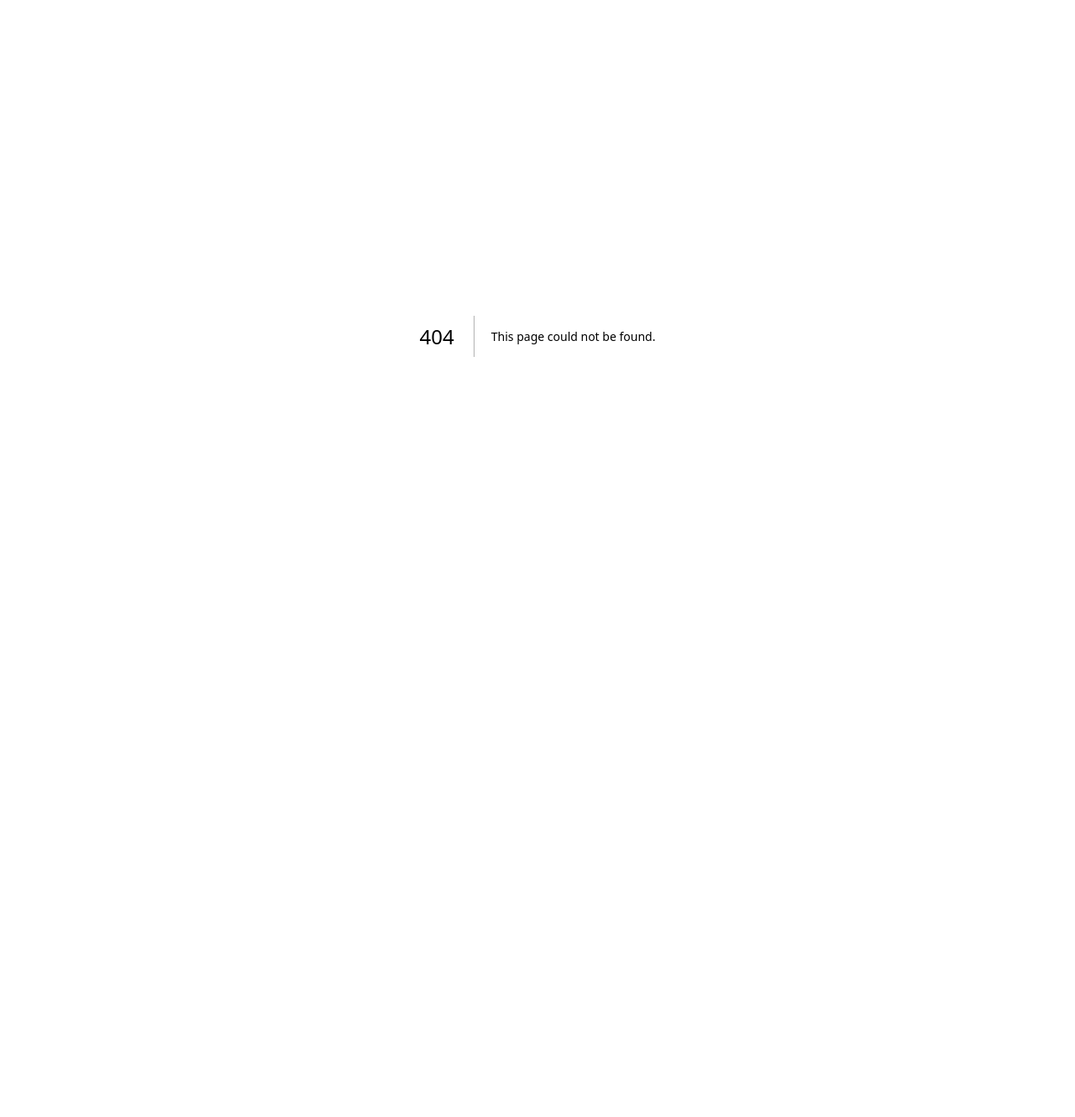
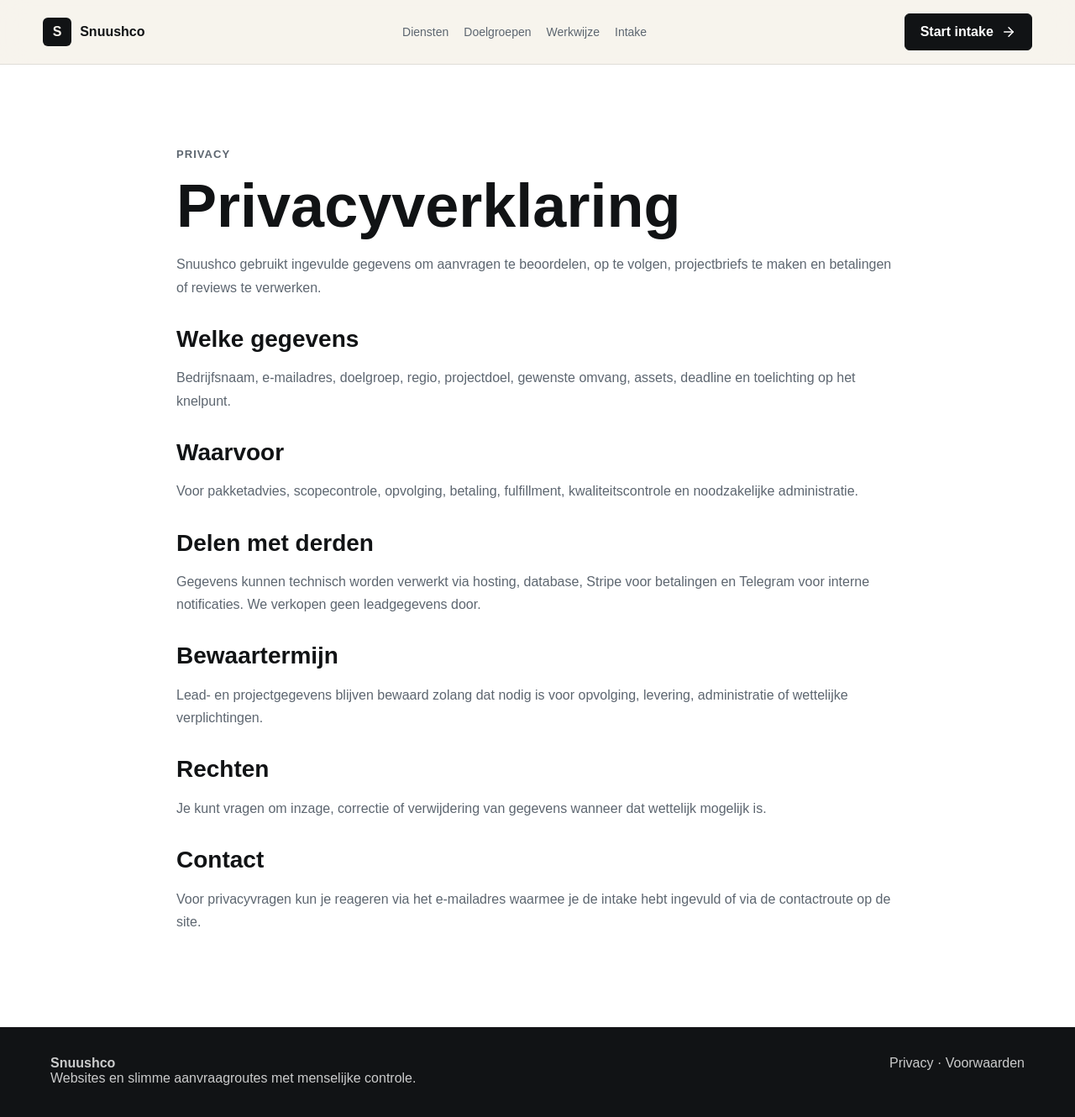
Before and after one commit to Snuushco/snuushco.github.io, a Next.js app: page /privacy in a window 1280 px wide. Before the commit this address had no page. Shown: the top 1330 px of the page at 84% size. Before the commit the page ends 800 px from the top, so only its background shows below. Built offline with nearby package versions, Linux system fonts and the light colour scheme.

Commit message:
Add Snuushco legal pages and final copy QA

```diff
--- a/app/globals.css
+++ b/app/globals.css
@@ -191,6 +191,10 @@ textarea { min-height: 110px; resize: vertical; }
 .form-error { margin-top: 12px; color: var(--rust); font-weight: 700; }
 .footer { padding: 34px clamp(18px, 4vw, 56px); background: var(--ink); color: rgba(255, 255, 255, 0.78); }
 .footer .inner { display: flex; justify-content: space-between; gap: 24px; }
+.legal { max-width: 860px; }
+.legal h1 { color: var(--ink); font-size: clamp(42px, 6vw, 72px); }
+.legal h2 { margin-top: 34px; font-size: 28px; }
+.legal p { color: var(--muted); line-height: 1.7; }
 @media (max-width: 860px) {
   .nav { display: none; }
   .hero { min-height: 82vh; background-position: center; }
--- a/app/page.tsx
+++ b/app/page.tsx
@@ -72,7 +72,7 @@ export default function Home() {
             <div className="section-head">
               <div>
                 <p className="eyebrow">Werkwijze</p>
-                <h2>Automatisch waar veilig. Review waar nodig.</h2>
+                <h2>Standaard waar veilig. Review waar nodig.</h2>
               </div>
               <p>
                 De intake beoordeelt aanvragen, maakt de omvang zichtbaar en routeert gevoelige
@@ -122,7 +122,7 @@ export function Footer() {
     <footer className="footer">
       <div className="inner">
         <div><strong>Snuushco</strong><p>Websites en slimme aanvraagroutes met menselijke controle.</p></div>
-        <p>Complexe of gevoelige onderdelen krijgen altijd review voor livegang.</p>
+        <p><Link href="/privacy">Privacy</Link> · <Link href="/voorwaarden">Voorwaarden</Link></p>
       </div>
     </footer>
   );
--- /dev/null
+++ b/app/privacy/page.tsx
@@ -0,0 +1,39 @@
+import { Footer, Header } from "../page";
+
+export const metadata = {
+  title: "Privacy | Snuushco",
+  description: "Hoe Snuushco omgaat met gegevens uit intake en contact.",
+};
+
+export default function PrivacyPage() {
+  return (
+    <>
+      <Header />
+      <main>
+        <section className="band white">
+          <div className="inner legal">
+            <p className="eyebrow">Privacy</p>
+            <h1>Privacyverklaring</h1>
+            <p className="muted">
+              Snuushco gebruikt ingevulde gegevens om aanvragen te beoordelen, op te volgen,
+              projectbriefs te maken en betalingen of reviews te verwerken.
+            </p>
+            <h2>Welke gegevens</h2>
+            <p>Bedrijfsnaam, e-mailadres, doelgroep, regio, projectdoel, gewenste omvang, assets, deadline en toelichting op het knelpunt.</p>
+            <h2>Waarvoor</h2>
+            <p>Voor pakketadvies, scopecontrole, opvolging, betaling, fulfillment, kwaliteitscontrole en noodzakelijke administratie.</p>
+            <h2>Delen met derden</h2>
+            <p>Gegevens kunnen technisch worden verwerkt via hosting, database, Stripe voor betalingen en Telegram voor interne notificaties. We verkopen geen leadgegevens door.</p>
+            <h2>Bewaartermijn</h2>
+            <p>Lead- en projectgegevens blijven bewaard zolang dat nodig is voor opvolging, levering, administratie of wettelijke verplichtingen.</p>
+            <h2>Rechten</h2>
+            <p>Je kunt vragen om inzage, correctie of verwijdering van gegevens wanneer dat wettelijk mogelijk is.</p>
+            <h2>Contact</h2>
+            <p>Voor privacyvragen kun je reageren via het e-mailadres waarmee je de intake hebt ingevuld of via de contactroute op de site.</p>
+          </div>
+        </section>
+      </main>
+      <Footer />
+    </>
+  );
+}
--- /dev/null
+++ b/app/voorwaarden/page.tsx
@@ -0,0 +1,41 @@
+import { Footer, Header } from "../page";
+
+export const metadata = {
+  title: "Voorwaarden | Snuushco",
+  description: "Belangrijkste voorwaarden voor Snuushco websitepakketten en maatwerk.",
+};
+
+export default function TermsPage() {
+  return (
+    <>
+      <Header />
+      <main>
+        <section className="band white">
+          <div className="inner legal">
+            <p className="eyebrow">Voorwaarden</p>
+            <h1>Voorwaarden</h1>
+            <p className="muted">
+              Deze pagina vat de belangrijkste afspraken samen voor intake, pakketadvies,
+              betaling, review en oplevering.
+            </p>
+            <h2>Pakketadvies</h2>
+            <p>Het advies uit de intake is een eerste beoordeling op basis van ingevulde antwoorden en is geen bindende offerte.</p>
+            <h2>Prijzen</h2>
+            <p>Alle genoemde prijzen zijn vanafprijzen en exclusief btw, tenzij anders vermeld. Extra scope, spoed, integraties en maatwerk kunnen extra kosten geven.</p>
+            <h2>Standaardpakketten</h2>
+            <p>Standaardpakketten zijn bedoeld voor afgebakende websites en aanvraagroutes. Complexe koppelingen, portals, betalingen, booking, meertaligheid en gevoelige claims vallen buiten standaard scope.</p>
+            <h2>Premium maatwerk</h2>
+            <p>Premium maatwerk start met betaalde discovery of review. Pas daarna worden scope, planning, acceptatiecriteria en definitieve prijs bevestigd.</p>
+            <h2>Oplevering</h2>
+            <p>Oplevering vindt plaats via preview, reviewronde en livegang of overdracht volgens de afgesproken route.</p>
+            <h2>Geen garanties</h2>
+            <p>Snuushco levert website, intake en workflow-inrichting, maar garandeert geen specifieke ranking, omzet, leadvolume of conversie.</p>
+            <h2>Menselijke review</h2>
+            <p>Gevoelige, juridische, medische, financiele, HR-gerelateerde of technisch complexe onderdelen krijgen review voordat ze live gaan.</p>
+          </div>
+        </section>
+      </main>
+      <Footer />
+    </>
+  );
+}
```
Also changed, not shown: 1 other file (tests, documents, lock files or other folders).
